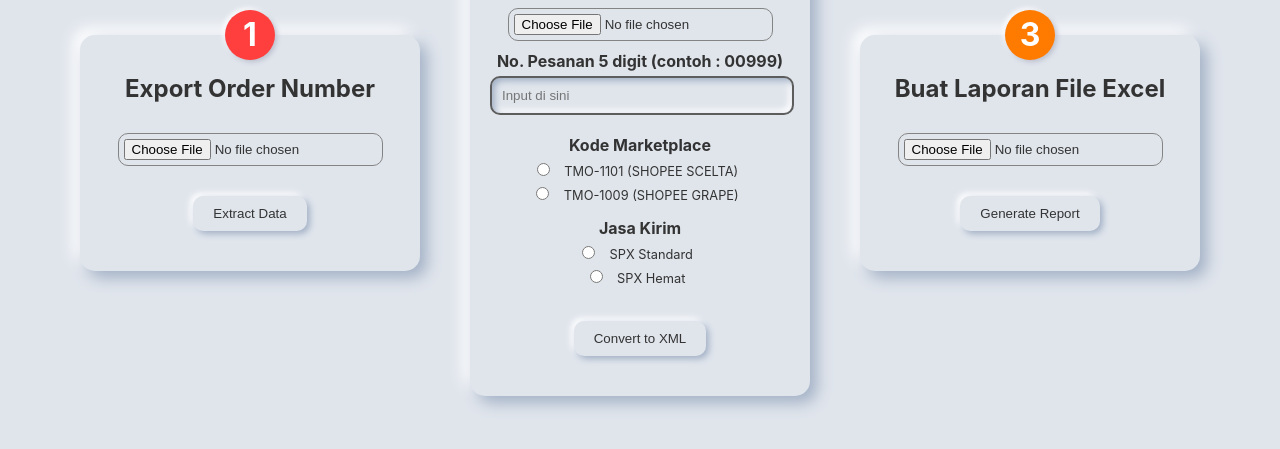
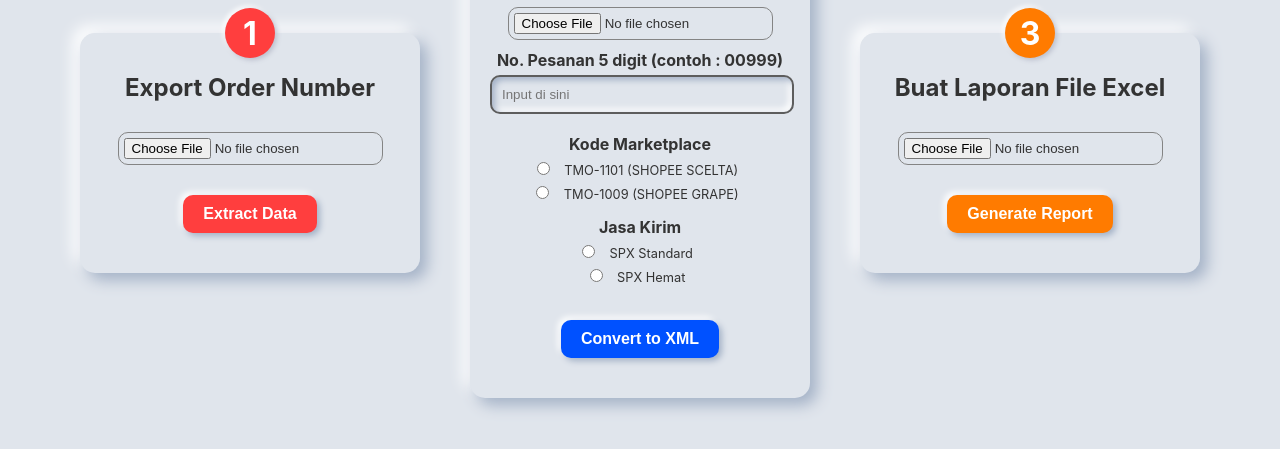
Before and after one commit to yhogakafi/yhogakafi.github.io, a plain HTML site: page apps/import_order.html in a window 1280 px wide. Shown: the part 247-696 px from the top of the page. Drawn offline with Linux system fonts and the light colour scheme.

Commit message:
refine style

```diff
--- a/apps/import_order.html
+++ b/apps/import_order.html
@@ -14,7 +14,7 @@
         <h2>Export Order Number</h2>
         <div class="button-group">
             <input type="file" id="pdf-file" class="file-input"/>
-            <button class="button" onclick="extractData()">Extract Data</button>
+            <button class="button1" onclick="extractData()">Extract Data</button>
         </div>
     </div>
     <div class="container1">
@@ -42,7 +42,7 @@
             <label for="shipviaSPXHemat" class="radio-label">SPX Hemat</label>
         </div>
         <div class="button-group">
-            <button id="convertBtn" class="button">Convert to XML</button>
+            <button id="convertBtn" class="button2">Convert to XML</button>
         </div>
     </div>
     <div class="container2">
@@ -50,10 +50,8 @@
             <h1>3</h1>
         </div>
         <h2>Buat Laporan File Excel</h2>
-        <div class="button-group">
-            <input type="file" id="xmlFileInput" accept=".xml" class="file-input">
-            <button id="generateReportButton" class="button">Generate Report</button>
-        </div>
+        <input type="file" id="xmlFileInput" accept=".xml" class="file-input">
+        <button id="generateReportButton" class="button3">Generate Report</button>
     </div>
     <script src="https://cdnjs.cloudflare.com/ajax/libs/pdf.js/2.8.335/pdf.min.js"></script>
     <script src="https://cdnjs.cloudflare.com/ajax/libs/xlsx/0.16.9/xlsx.full.min.js"></script>
--- a/apps/style.css
+++ b/apps/style.css
@@ -143,7 +143,7 @@ label {
     margin-right: 10px;
 }
 
-.button {
+.button-bg {
     padding: 10px 20px;
     margin: 20px;
     border: none;
@@ -151,12 +151,64 @@ label {
     background: #e0e5ec;
     box-shadow: 3px 3px 6px #a3b1c6,
                 -3px -3px 6px #ffffff;
-    color: #333;
+    color: #ffffff;
     cursor: pointer;
     transition: all 0.3s ease;
 }
 
-.button:hover {
-    box-shadow: inset 3px 3px 6px #a3b1c6,
-                inset -3px -3px 6px #ffffff;
+.button1 {
+    padding: 10px 20px;
+    margin: 20px;
+    border: none;
+    border-radius: 10px;
+    background: #ff3e3e;
+    box-shadow: 3px 3px 6px #a3b1c6,
+                -3px -3px 6px #ffffff;
+    color: #ffffff;
+    cursor: pointer;
+    transition: all 0.3s ease;
+    font-size: 1em;
+    font-weight: bold;
 }
+
+.button2 {
+    padding: 10px 20px;
+    margin: 20px;
+    border: none;
+    border-radius: 10px;
+    background: #0051ff;
+    box-shadow: 3px 3px 6px #a3b1c6,
+                -3px -3px 6px #ffffff;
+    color: #ffffff;
+    cursor: pointer;
+    transition: all 0.3s ease;
+    font-size: 1em;
+    font-weight: bold;
+}
+
+.button3 {
+    padding: 10px 20px;
+    margin: 20px;
+    border: none;
+    border-radius: 10px;
+    background: #ff7b00;
+    box-shadow: 3px 3px 6px #a3b1c6,
+                -3px -3px 6px #ffffff;
+    color: #ffffff;
+    cursor: pointer;
+    transition: all 0.3s ease;
+    font-size: 1em;
+    font-weight: bold;
+}
+
+.button1:hover {
+    background-color: #0051ff;
+}
+
+.button2:hover {
+    background-color: #f83838;
+}
+
+.button3:hover {
+    background-color: #f83838;
+}
```
